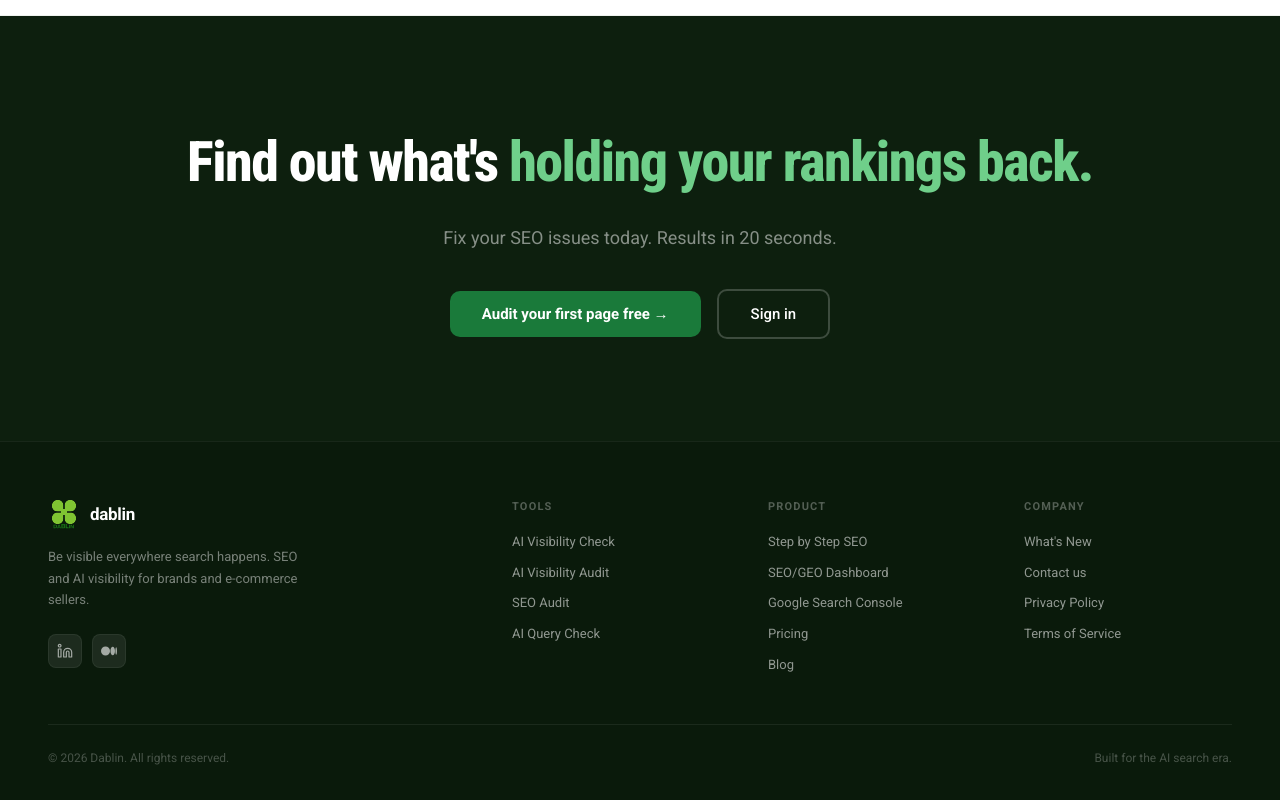
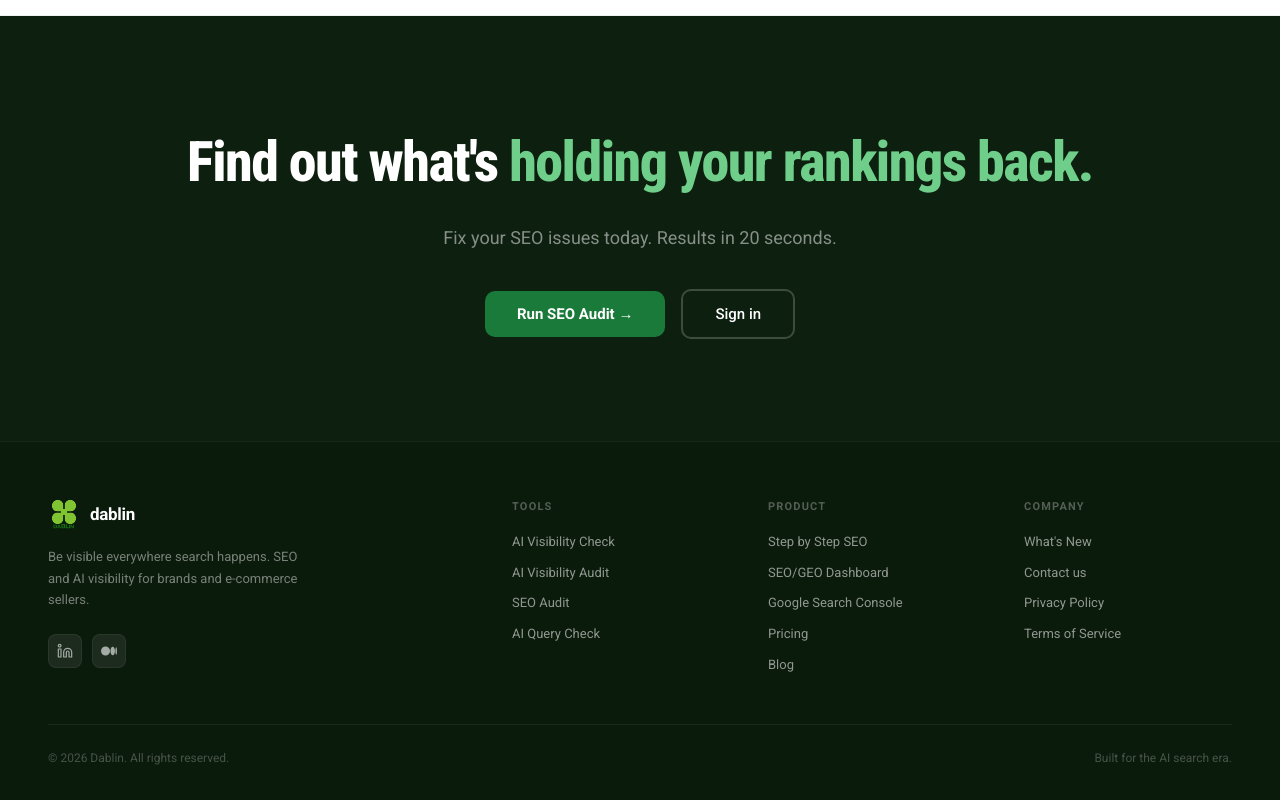
Before and after one commit to denizcolakoglu/dablin-backend, a React (Vite) app in the folder frontend/: page /seo-audit in a window 1280 px wide. Shown: the part 5062-5862 px from the top of the page. Built offline with nearby package versions, Linux system fonts and the light colour scheme.

Commit message:
fix: remove all free/trial CTA copy — updated buttons across Landing, AI Audit, SEO Audit, Pricing

```diff
--- a/frontend/src/components/Landing.jsx
+++ b/frontend/src/components/Landing.jsx
@@ -856,7 +856,7 @@ function GoogleUpdatePopup() {
               fontSize: "15px", fontWeight: "700", cursor: "pointer",
               marginBottom: "10px", letterSpacing: "-0.2px",
             }}>
-              Run free SEO Audit →
+              Run SEO Audit →
             </button>
           </SignInButton>
           <p style={{ textAlign: "center", fontSize: "12px", color: "rgba(255,255,255,0.35)", margin: 0 }}>
@@ -1533,11 +1533,11 @@ export default function Landing() {
       {/* CTA */}
       <div className="cta-section">
         <h2 className="cta-title">Generate. Audit. <span>Get found.</span></h2>
-        <p className="cta-sub">The only e-commerce tool that writes copy, fixes SEO, and optimises for AI engines — no subscription, no monthly fees.</p>
+        <p className="cta-sub">The only toolkit that checks your SEO and AI visibility in one place — Starter from €9/mo.</p>
         <div className="cta-actions">
           <div onClick={() => trackEvent('sign_up_modal_opened', { location: 'cta_bottom' })}>
             <SignUpButton mode="modal">
-              <button className="btn-primary btn-large">Start free — no card needed</button>
+              <button className="btn-primary btn-large">Get started →</button>
             </SignUpButton>
           </div>
           <SignInButton mode="modal">
--- a/frontend/src/components/Pricing.jsx
+++ b/frontend/src/components/Pricing.jsx
@@ -381,7 +381,7 @@ export default function Pricing({ setPage }) {
 
       {/* Money back + FAQ strip */}
       <div style={{ display: "flex", justifyContent: "center", gap: "32px", marginTop: "28px", flexWrap: "wrap" }}>
-        {["✓ Cancel anytime", "✓ 14-day money-back guarantee", "✓ No setup fees", "✓ Secured by Stripe"].map(item => (
+        {["✓ Cancel anytime", "✓ No setup fees", "✓ Secured by Stripe", "✓ Switch plans anytime"].map(item => (
           <span key={item} style={{ fontSize: "13px", color: "#4a6b4c", fontWeight: "500" }}>{item}</span>
         ))}
       </div>
--- a/frontend/src/components/pages/PageAiAudit.jsx
+++ b/frontend/src/components/pages/PageAiAudit.jsx
@@ -283,11 +283,11 @@ export default function PageAiAudit() {
         <h2 style={{ fontFamily: "'Roboto Condensed', sans-serif", fontSize: 'clamp(32px,5vw,56px)', fontWeight: '800', color: 'white', letterSpacing: '-1.5px', marginBottom: '16px' }}>
           Find out if AI engines<br /><span style={{ color: '#6fcf8a' }}>know your brand.</span>
         </h2>
-        <p style={{ fontSize: '18px', color: 'rgba(255,255,255,0.5)', marginBottom: '36px', lineHeight: '1.6' }}>Free audit. Results in 20 seconds. AI fixes included.</p>
+        <p style={{ fontSize: '18px', color: 'rgba(255,255,255,0.5)', marginBottom: '36px', lineHeight: '1.6' }}>12 checks. AI fix for every issue. Results in 20 seconds.</p>
         <div style={{ display: 'flex', alignItems: 'center', justifyContent: 'center', gap: '16px', flexWrap: 'wrap' }}>
           <div onClick={() => trackEvent('sign_up_click', { location: 'ai_audit_page_cta' })}>
             <SignUpButton mode="modal">
-              <button className="ai-btn-primary">Audit your page free →</button>
+              <button className="ai-btn-primary">Run AI Visibility Audit →</button>
             </SignUpButton>
           </div>
           <SignInButton mode="modal">
--- a/frontend/src/components/pages/PageSeoAudit.jsx
+++ b/frontend/src/components/pages/PageSeoAudit.jsx
@@ -333,7 +333,7 @@ export default function PageSeoAudit() {
         <div style={{ display: 'flex', alignItems: 'center', justifyContent: 'center', gap: '16px', flexWrap: 'wrap' }}>
           <div onClick={() => trackEvent('sign_up_click', { location: 'seo_audit_page_cta' })}>
             <SignUpButton mode="modal">
-              <button className="seo-btn-primary">Audit your first page free →</button>
+              <button className="seo-btn-primary">Run SEO Audit →</button>
             </SignUpButton>
           </div>
           <SignInButton mode="modal">
```
